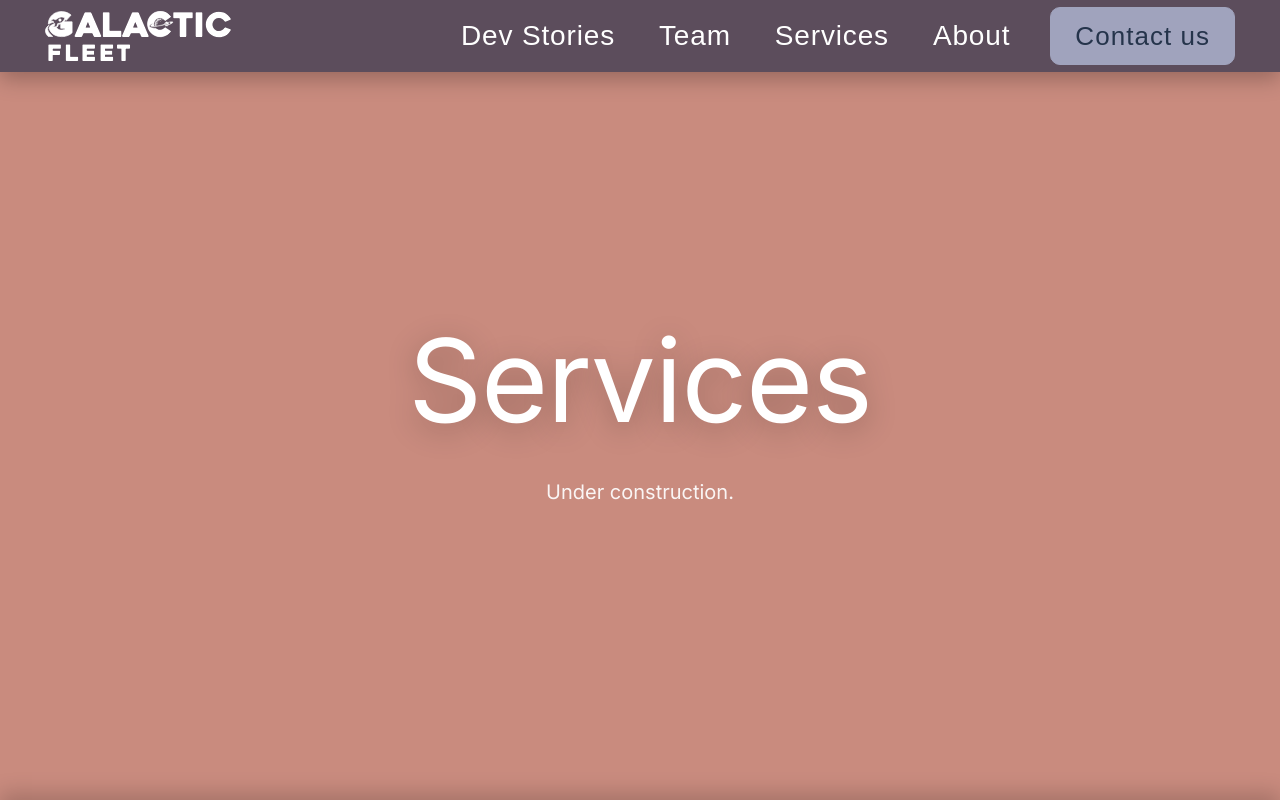
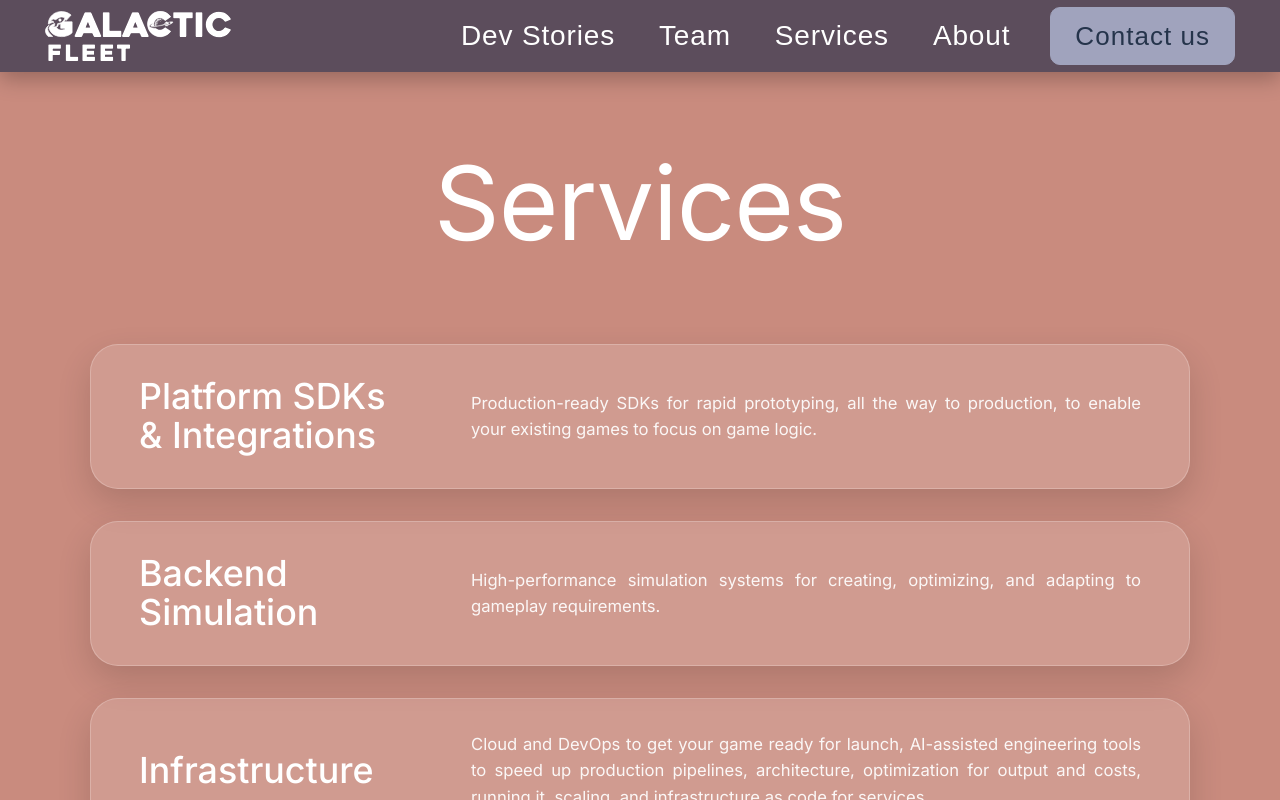
Before and after one commit to GalacticFleetGames/galacticfleetgames.github.io, a Next.js app: page /services in a window 1280 px wide. Shown: the top 800 px of the page. Built offline with nearby package versions, Linux system fonts and the light colour scheme; a web font is replaced by a local one.

Commit message:
services

```diff
--- a/app/globals.css
+++ b/app/globals.css
@@ -2126,6 +2126,90 @@ main { position: relative; z-index: 5; }
   .member-bio { text-align: left; }
 }
 
+/* ============================================================
+   SERVICES PAGE
+   ============================================================ */
+.services-page {
+  position: relative;
+  min-height: 100vh;
+  padding: calc(var(--header-h) + 80px) var(--side-pad) 120px;
+}
+.services-inner {
+  max-width: 1100px;
+  margin: 0 auto;
+  width: 100%;
+}
+.services-head {
+  text-align: center;
+  margin-bottom: clamp(48px, 7vw, 96px);
+}
+.services-title {
+  margin: 0;
+  font-family: var(--f-body);
+  font-weight: 400;
+  font-size: clamp(56px, 8vw, 130px);
+  line-height: 1;
+  letter-spacing: -0.01em;
+}
+.services-intro {
+  margin: 18px 0 0;
+  font-family: var(--f-body);
+  font-size: clamp(16px, 1.6vw, 20px);
+  opacity: 0.85;
+}
+.services-grid {
+  list-style: none;
+  margin: 0;
+  padding: 0;
+  display: flex;
+  flex-direction: column;
+  gap: clamp(20px, 3vw, 32px);
+}
+.service-card {
+  display: grid;
+  grid-template-columns: minmax(200px, 0.8fr) 2fr;
+  gap: clamp(28px, 5vw, 64px);
+  align-items: center;
+  background: rgba(255, 255, 255, 0.14);
+  border: 1px solid rgba(255, 255, 255, 0.22);
+  border-radius: 28px;
+  padding: 32px clamp(32px, 4vw, 48px);
+  box-shadow: 0 14px 34px rgba(0, 0, 0, 0.14);
+  transition: transform .3s cubic-bezier(.2,.7,.3,1), background .25s, border-color .25s;
+}
+.service-card:hover {
+  transform: translateY(-4px);
+  background: rgba(255, 255, 255, 0.2);
+  border-color: rgba(255, 255, 255, 0.34);
+}
+.service-name {
+  margin: 0;
+  font-family: var(--f-body);
+  font-weight: 500;
+  font-size: clamp(26px, 2.8vw, 40px);
+  line-height: 1.1;
+}
+.service-desc {
+  margin: 0;
+  font-family: var(--f-body);
+  font-size: clamp(16px, 1.3vw, 19px);
+  line-height: 1.6;
+  opacity: 0.92;
+  text-align: justify;
+}
+@media (max-width: 760px) {
+  .services-page { padding: calc(var(--header-h) + 48px) 20px 100px; }
+  .services-head { margin-bottom: 48px; }
+  .services-grid { gap: 16px; }
+  .service-card {
+    grid-template-columns: 1fr;
+    gap: 12px;
+    padding: 24px 22px 28px;
+    border-radius: 22px;
+  }
+  .service-desc { text-align: left; }
+}
+
 .subpage {
   position: relative;
   min-height: 100vh;
--- a/app/services/page.tsx
+++ b/app/services/page.tsx
@@ -1,16 +1,34 @@
 import type { Metadata } from "next";
-import SubPage from "@/components/SubPage";
+import Header from "@/components/Header";
+import Footer from "@/components/Footer";
 import { services } from "@/lib/content";
 
 export const metadata: Metadata = { title: "Services · Galactic Fleet" };
 
 export default function ServicesPage() {
   return (
-    <SubPage
-      title={services.title}
-      color="#C98B7E"
-      textColor="#ffffff"
-      paragraphs={services.paragraphs}
-    />
+    <>
+      <Header />
+      <main className="services-page" style={{ background: "#C98B7E", color: "#ffffff" }}>
+        <div className="services-inner">
+          <header className="services-head">
+            <h1 className="services-title">{services.title}</h1>
+            {services.intro ? (
+              <p className="services-intro">{services.intro}</p>
+            ) : null}
+          </header>
+
+          <ul className="services-grid">
+            {services.items.map((s) => (
+              <li key={s.title} className="service-card">
+                <h2 className="service-name">{s.title}</h2>
+                <p className="service-desc">{s.description}</p>
+              </li>
+            ))}
+          </ul>
+        </div>
+      </main>
+      <Footer />
+    </>
   );
 }
--- a/lib/content.ts
+++ b/lib/content.ts
@@ -75,6 +75,12 @@ export const team = {
       bio: "Balazs has a knack for building and running high-performing product engineering teams. In his roles at various small startups and big names like Cloudera, Formlabs, Prezi and Nokia he saw that people who worked around him made things happen. Based in Budapest but with his heart in California, he brings a cool mix of innovation and know-how to the table.",
     },
     {
+      name: "Alex",
+      role: "Engineer",
+      photo: "/assets/team/alex.png",
+      bio: "Alex is a passionate software engineer, striving for efficiency in his work. His journey began in high school, where he learned programming, and it has led him to experiment with all kinds of coding. He finds joy in developing optimized solutions for backend services and internal tools.",
+    },
+    {
       name: "Misi",
       role: "Software Engineer",
       photo: "/assets/team/misi.png",
@@ -92,10 +98,32 @@ export const team = {
 // ---------------------------------------------------------------------------
 //  SERVICES PAGE  ("/services")
 // ---------------------------------------------------------------------------
+//  `intro` is an optional line under the title (leave "" to hide it).
+//  Add a service by copying an { title, description } block.
 export const services = {
   title: "Services",
-  paragraphs: [
-    "Under construction.",
+  intro: "",
+  items: [
+    {
+      title: "Platform SDKs & Integrations",
+      description:
+        "Production-ready SDKs for rapid prototyping, all the way to production, to enable your existing games to focus on game logic.",
+    },
+    {
+      title: "Backend Simulation",
+      description:
+        "High-performance simulation systems for creating, optimizing, and adapting to gameplay requirements.",
+    },
+    {
+      title: "Infrastructure",
+      description:
+        "Cloud and DevOps to get your game ready for launch, AI-assisted engineering tools to speed up production pipelines, architecture, optimization for output and costs, running it, scaling, and infrastructure as code for services.",
+    },
+    {
+      title: "AI Game Experiences",
+      description:
+        "LLM-powered game mechanics, voice-driven gameplay, and adaptive content.",
+    },
   ],
 };
 
```
Also changed, not shown: public/assets/team/alex.png (added).
